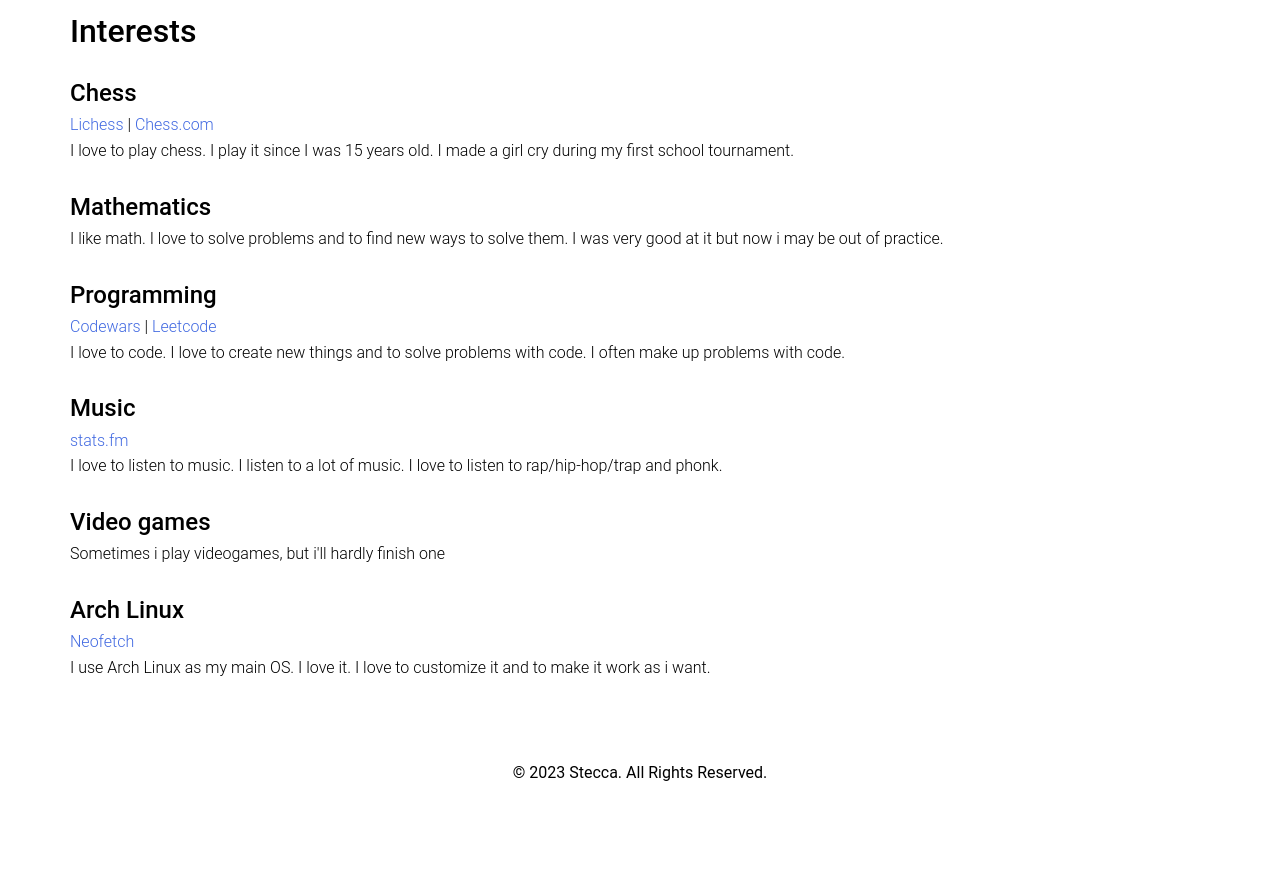
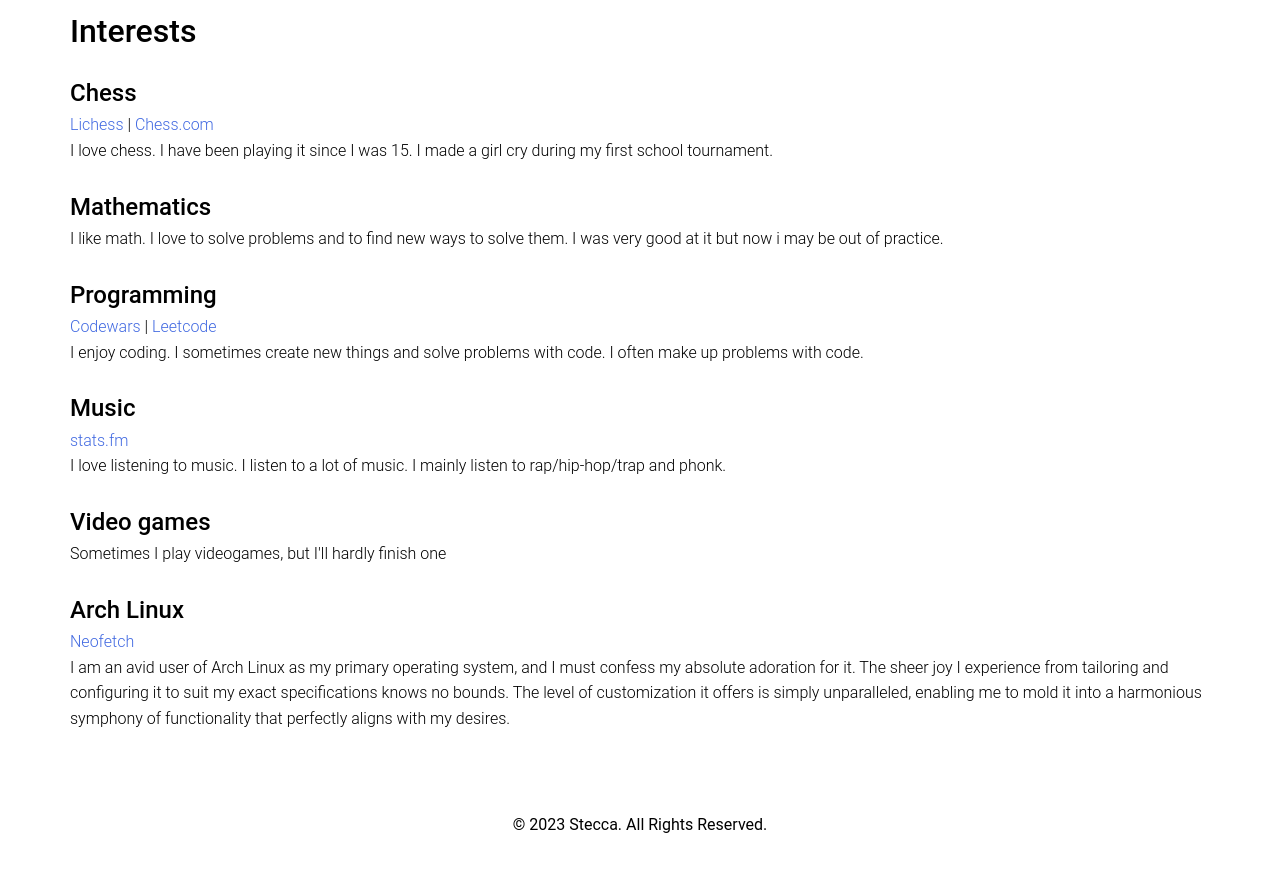
Before and after one commit to Steccah/Stecca.github.io, a plain HTML site: page index.html in a window 1280 px wide. Shown: the part 3800-4669 px from the top of the page. Before the commit the page ends 4618 px from the top, so only its background shows below. Drawn offline with Linux system fonts and the light colour scheme.

Commit message:
grammarnazi

```diff
--- a/index.html
+++ b/index.html
@@ -276,7 +276,7 @@
         |
         <a href="https://www.chess.com/member/mcstecca">Chess.com</a>
       </p>
-      <p>I love to play chess. I play it since I was 15 years old. I made a girl cry during my first school tournament.
+      <p>I love chess. I have been playing it since I was 15. I made a girl cry during my first school tournament.
       </p>
     </div>
     <div>
@@ -291,7 +291,7 @@
         |
         <a href="https://leetcode.com/stecca/">Leetcode</a>
       </p>
-      <p>I love to code. I love to create new things and to solve problems with code. I often make up problems with
+      <p>I enjoy coding. I sometimes create new things and solve problems with code. I often make up problems with
         code.
       </p>
     </div>
@@ -300,18 +300,21 @@
       <p>
         <a href="https://stats.fm/stecca">stats.fm</a>
       </p>
-      <p>I love to listen to music. I listen to a lot of music. I love to listen to rap/hip-hop/trap and phonk.</p>
+      <p>I love listening to music. I listen to a lot of music. I mainly listen to rap/hip-hop/trap and phonk.</p>
     </div>
     <div>
       <h3>Video games</h3>
-      <p>Sometimes i play videogames, but i'll hardly finish one</p>
+      <p>Sometimes I play videogames, but I'll hardly finish one</p>
     </div>
     <div>
       <h3>Arch Linux</h3>
       <p>
         <a href="https://i-use-arch.fyi/steccah/">Neofetch</a>
       </p>
-      <p>I use Arch Linux as my main OS. I love it. I love to customize it and to make it work as i want.</p>
+      <p>I am an avid user of Arch Linux as my primary operating system, and I must confess my absolute adoration for
+        it. The sheer joy I experience from tailoring and configuring it to suit my exact specifications knows no
+        bounds. The level of customization it offers is simply unparalleled, enabling me to mold it into a harmonious
+        symphony of functionality that perfectly aligns with my desires.</p>
     </div>
   </section>
 
```
